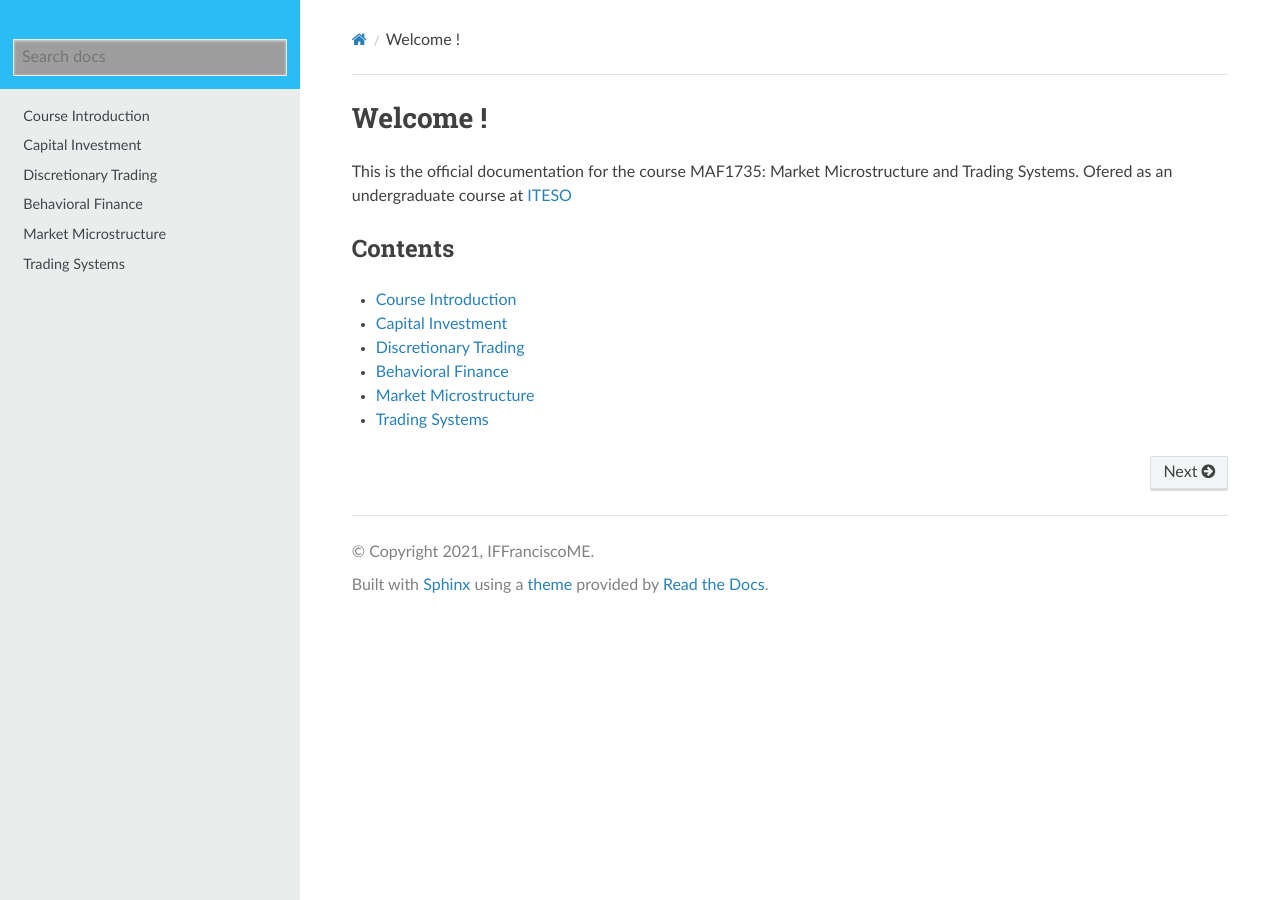
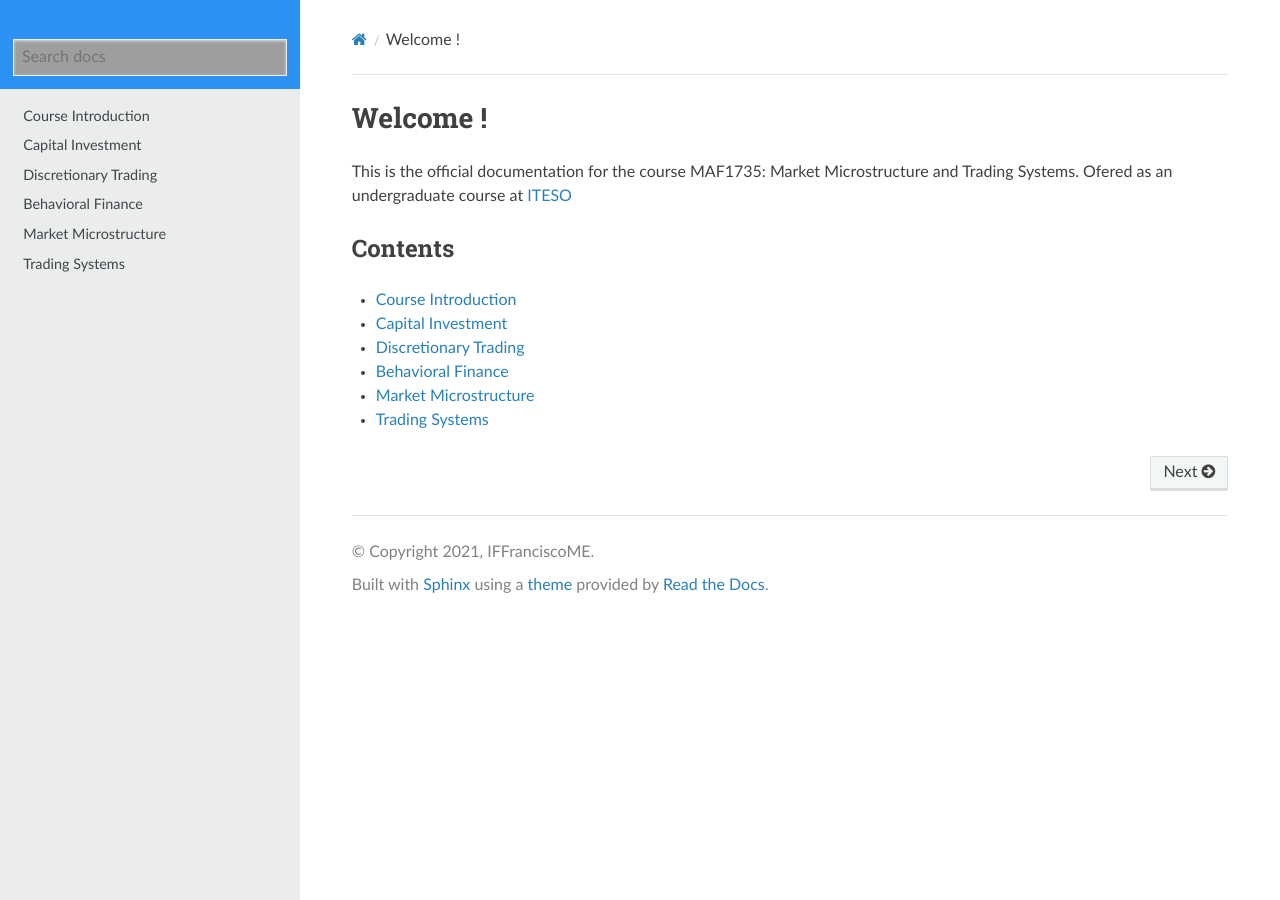
Before and after one commit to ITESO-MAF/MAF1731-MyST, a Sphinx documentation site: the page built from docs/index.rst, in a window 1280 px wide. Built offline with Sphinx 7.4.7 and the Read the Docs theme 2.0.0, drawn with Linux system fonts in a browser that asks for light colours; grey boxes are pictures that could not be loaded.

Commit message:
color test

```diff
--- a/docs/conf.py
+++ b/docs/conf.py
@@ -98,7 +98,7 @@ exclude_patterns = ['_build']
 exclude_dirs = ['images', 'scripts']
 
 # Layout base options for theme
-html_theme_options = {'logo_only': True, 'display_version': False, 'style_nav_header_background': '#2bbcf3'}
+html_theme_options = {'logo_only': True, 'display_version': False, 'style_nav_header_background': '#2b91f2'}
 
 # ----------------------------------------------------------------------------- Options for LaTeX output -- #
 # --------------------------------------------------------------------------------------------------------- #
```
